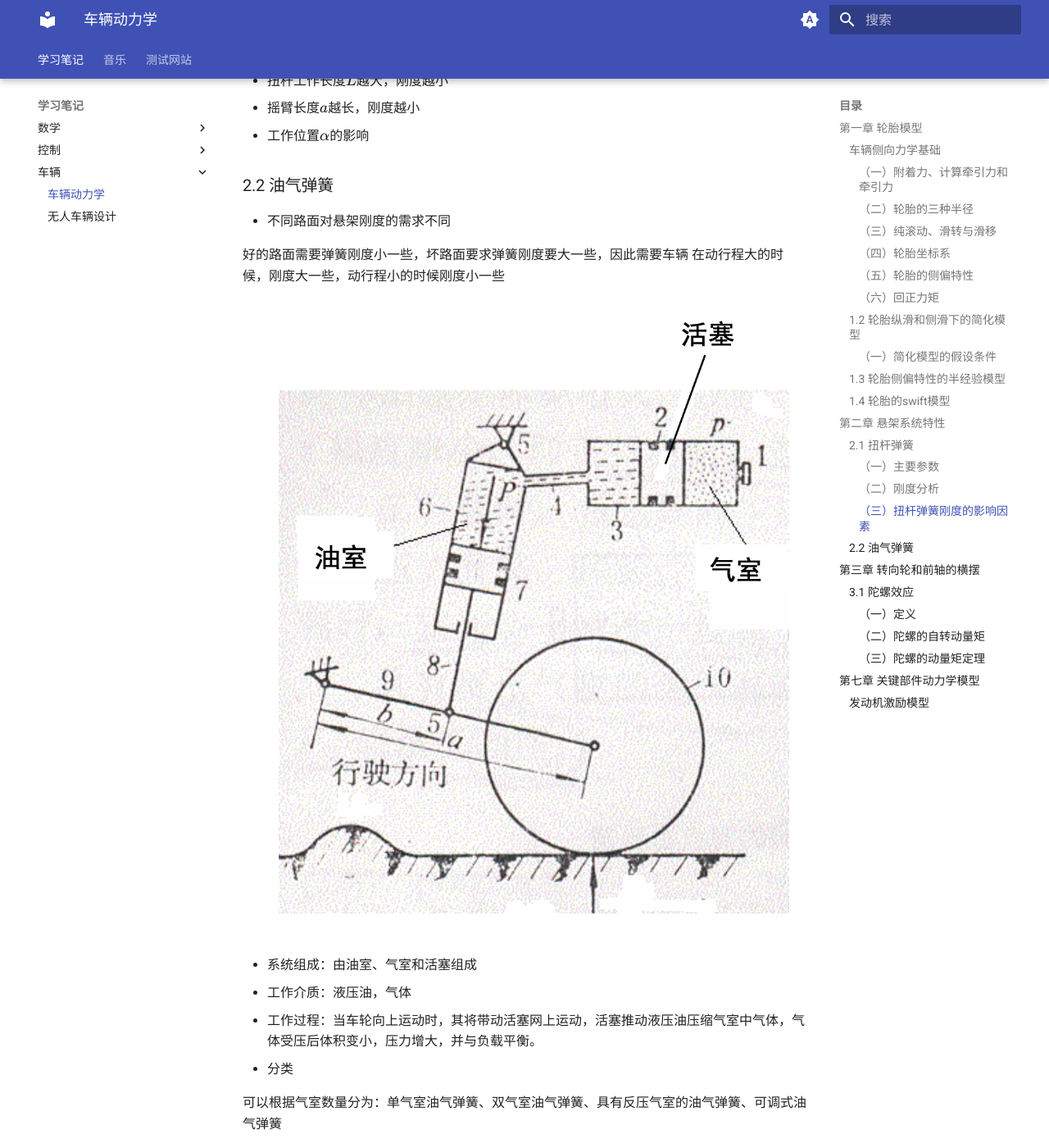
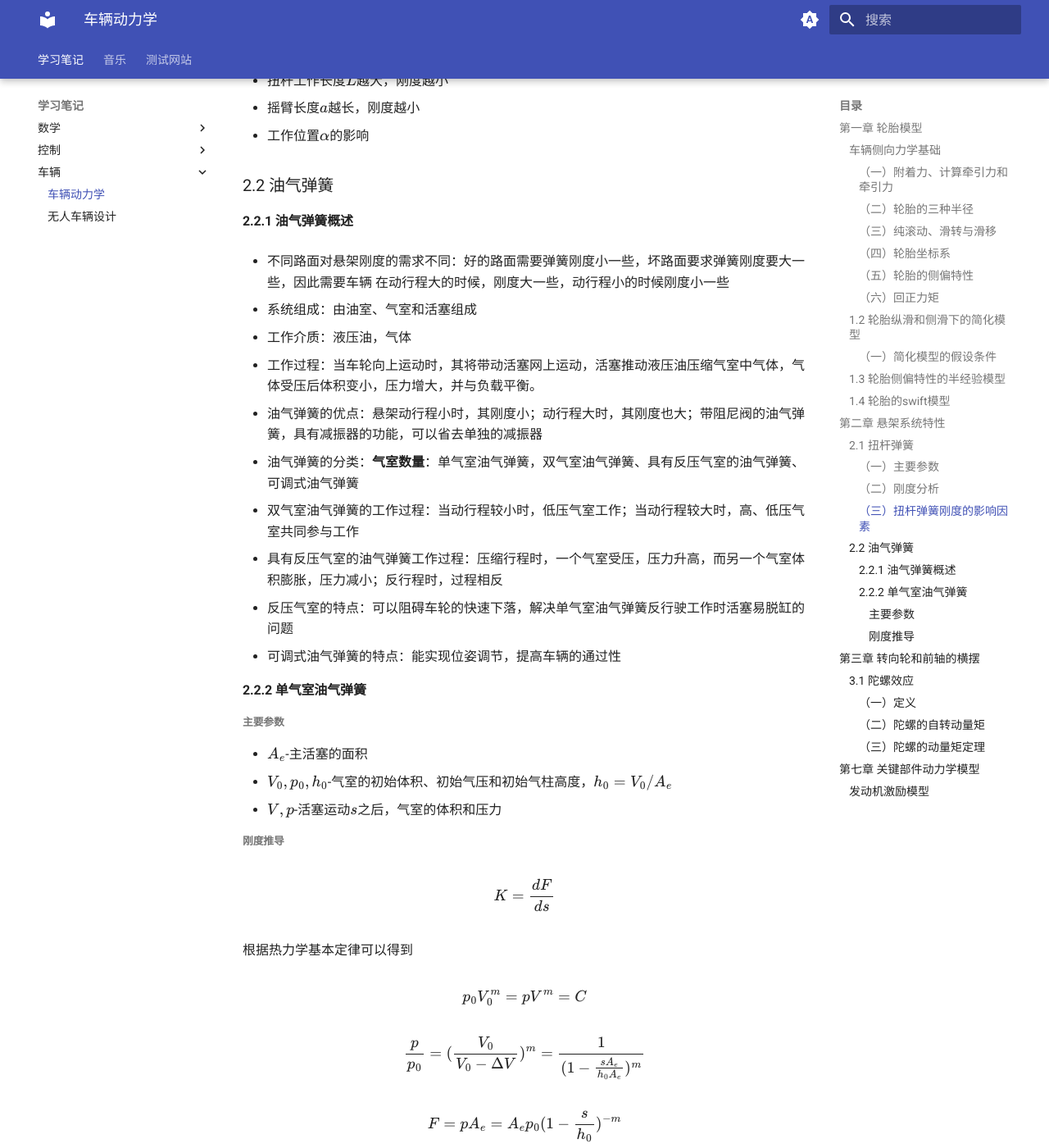
Before and after one commit to doublehorse2000/doublehorse2000.github.io, an MkDocs documentation site: the page built from docs/STUDY/VechichDynamics.md, in a window 1280 px wide and 1400 px high, scrolled down 8262 px. Shown: the whole window at 82% size. Built offline with MkDocs 1.6.1 and Material for MkDocs 9.7.7, drawn with Linux system fonts in a browser that asks for light colours.

Commit message:
更新了很多学习笔记

```diff
--- a/docs/STUDY/VechichDynamics.md
+++ b/docs/STUDY/VechichDynamics.md
@@ -222,7 +222,6 @@ $$
 
 * **悬架的构成**
 
-
 弹性原件（弹簧）：缓冲能量
 
 阻尼元件（减震器）：消耗能量
@@ -293,19 +292,52 @@ $$
 
 ### 2.2 油气弹簧
 
-* 不同路面对悬架刚度的需求不同
+#### 2.2.1 油气弹簧概述
 
-好的路面需要弹簧刚度小一些，坏路面要求弹簧刚度要大一些，因此需要车辆
+* 不同路面对悬架刚度的需求不同：好的路面需要弹簧刚度小一些，坏路面要求弹簧刚度要大一些，因此需要车辆
 在动行程大的时候，刚度大一些，动行程小的时候刚度小一些
-
-![2_2_1](image/VehicleDynamic_2_2_1.png)
 
 * 系统组成：由油室、气室和活塞组成
 * 工作介质：液压油，气体
 * 工作过程：当车轮向上运动时，其将带动活塞网上运动，活塞推动液压油压缩气室中气体，气体受压后体积变小，压力增大，并与负载平衡。
-* 分类
+* 油气弹簧的优点：悬架动行程小时，其刚度小；动行程大时，其刚度也大；带阻尼阀的油气弹簧，具有减振器的功能，可以省去单独的减振器
+* 油气弹簧的分类：**气室数量**：单气室油气弹簧，双气室油气弹簧、具有反压气室的油气弹簧、可调式油气弹簧
+* 双气室油气弹簧的工作过程：当动行程较小时，低压气室工作；当动行程较大时，高、低压气室共同参与工作
+* 具有反压气室的油气弹簧工作过程：压缩行程时，一个气室受压，压力升高，而另一个气室体积膨胀，压力减小；反行程时，过程相反
+* 反压气室的特点：可以阻碍车轮的快速下落，解决单气室油气弹簧反行驶工作时活塞易脱缸的问题
+* 可调式油气弹簧的特点：能实现位姿调节，提高车辆的通过性
 
-可以根据气室数量分为：单气室油气弹簧、双气室油气弹簧、具有反压气室的油气弹簧、可调式油气弹簧
+#### 2.2.2 单气室油气弹簧
+
+##### 主要参数
+
+* $A_e$-主活塞的面积
+* $V_0,p_0,h_0$-气室的初始体积、初始气压和初始气柱高度，$h_0 = V_0 / A_e$
+* $V,p$-活塞运动$s$之后，气室的体积和压力
+
+##### 刚度推导
+
+$$
+K = \frac{dF}{ds}
+$$
+
+根据热力学基本定律可以得到
+
+$$
+p_0V_0^m = pV^m = C
+$$
+
+$$
+\frac{p}{p_0} = (\frac{V_0}{V_0 - \Delta V})^m = \frac{1}{(1-\frac{sA_e}{h_0A_e})^m}
+$$
+
+$$
+F = pA_e = A_ep_0(1-\frac{s}{h_0})^{-m}
+$$
+
+$$
+K = \frac{dF}{ds} = \frac{p_0 A_e m}{h_0}(1-\frac{s}{h_0})^{-(m+1)}
+$$
 
 ## 第三章 转向轮和前轴的横摆
 
@@ -324,7 +356,6 @@ H = r \times mv = r \times m(\Omega \times r) = m |r|^2 \Omega
 $$
 
 $r$-质点到转动轴的矢径
-
 $v$-质点的速度矢量
 
 $\Omega$-质点绕转动轴的角速度矢量
--- a/mkdocs.yml
+++ b/mkdocs.yml
@@ -1,6 +1,6 @@
 site_name: StarWaper
-site_author: StarWaper
-site_description: StarWaper's Personal Website
+site_author: StarWaper, DoubleHorse
+site_description: StarWaper and DoubleHorse's Personal Website
 site_url: https://www.starwaper.com
 
 
@@ -11,6 +11,7 @@ nav:
     - 控制:
       - STUDY/AdvancedControl.md
       - STUDY/KalmanFilter.md
+      - STUDY/CasadiLearning.md
     - 车辆:
       - STUDY/VechichDynamics.md
       - STUDY/SelfDrivingCarDesign.md
```
Also changed, not shown: docs/STUDY/CasadiLearning.md (added, +7 -0 lines), docs/STUDY/MatrixAnalysis.md (+10 -1 lines), docs/STUDY/image/VehicleDynamic_2_2_1.png.
